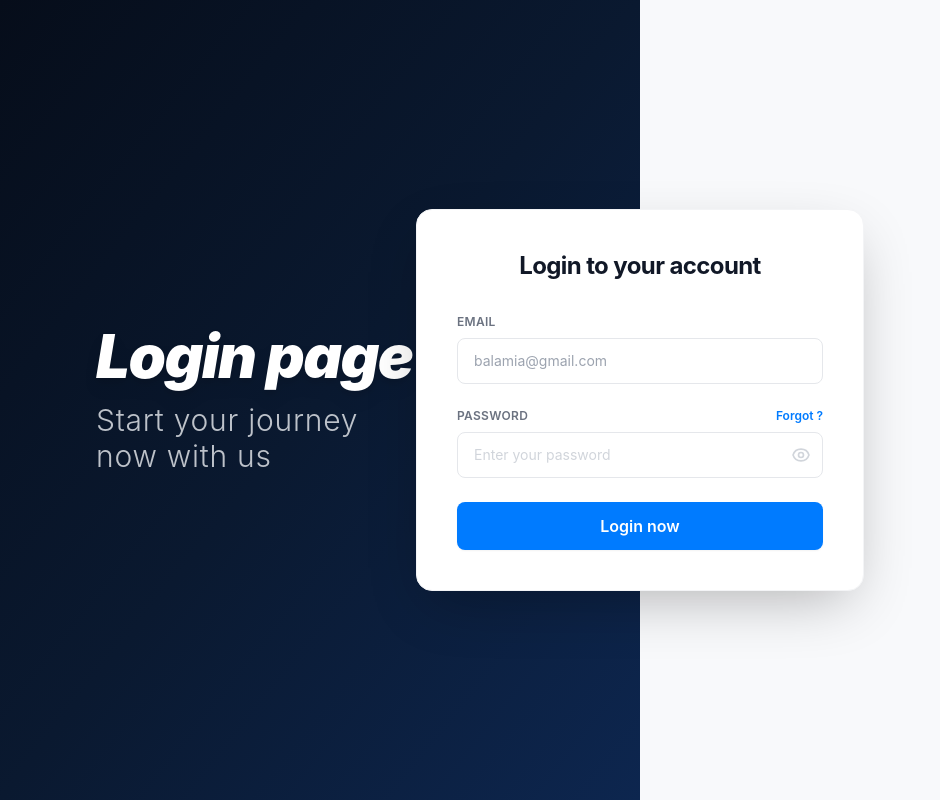
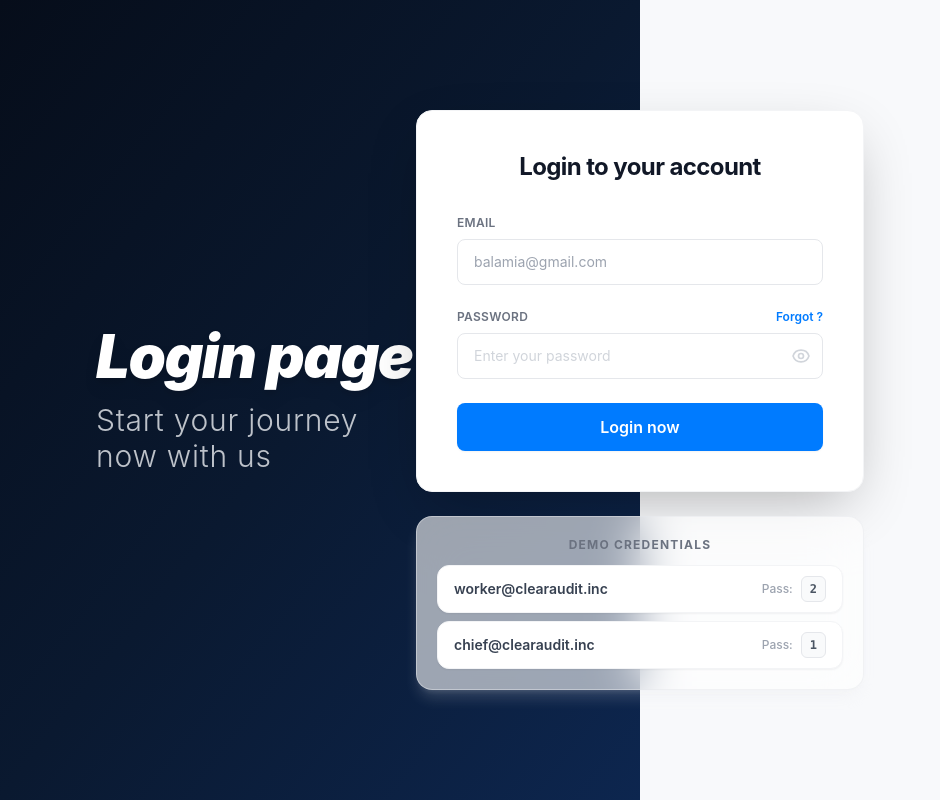
Before and after one commit to binayakzen/ClearAudit, a React (Vite) app in the folder frontend/: page /login in a window 1280 px wide. Shown: the whole page, without its empty margins (0-940 px from the left). Built offline with nearby package versions, Linux system fonts and the light colour scheme; no server answers.

Commit message:
Version 1.1

```diff
--- a/frontend/src/App.jsx
+++ b/frontend/src/App.jsx
@@ -110,6 +110,27 @@ const Login = () => {
             </button>
           </form>
         </div>
+
+        {/* Demo Credentials */}
+        <div className="mt-6 p-5 bg-white/60 dark:bg-slate-900/60 backdrop-blur-xl border border-gray-200/50 dark:border-slate-800/50 rounded-2xl shadow-lg shadow-gray-200/20 dark:shadow-slate-900/20 transition-all hover:bg-white/80 dark:hover:bg-slate-900/80">
+          <p className="text-xs font-bold text-gray-500 dark:text-gray-400 uppercase tracking-widest mb-3 text-center">Demo Credentials</p>
+          <div className="space-y-2 text-sm">
+            <div className="flex items-center justify-between px-4 py-2.5 bg-white dark:bg-slate-800 rounded-xl border border-gray-100 dark:border-slate-700 shadow-sm">
+              <span className="font-semibold text-gray-700 dark:text-gray-300">worker@clearaudit.inc</span>
+              <div className="flex items-center gap-2">
+                <span className="text-xs font-medium text-gray-400">Pass:</span>
+                <span className="font-mono text-xs bg-gray-50 dark:bg-slate-900 border border-gray-200 dark:border-slate-600 px-2 py-1 rounded-md text-gray-600 dark:text-gray-300 font-bold">2</span>
+              </div>
+            </div>
+            <div className="flex items-center justify-between px-4 py-2.5 bg-white dark:bg-slate-800 rounded-xl border border-gray-100 dark:border-slate-700 shadow-sm">
+              <span className="font-semibold text-gray-700 dark:text-gray-300">chief@clearaudit.inc</span>
+              <div className="flex items-center gap-2">
+                <span className="text-xs font-medium text-gray-400">Pass:</span>
+                <span className="font-mono text-xs bg-gray-50 dark:bg-slate-900 border border-gray-200 dark:border-slate-600 px-2 py-1 rounded-md text-gray-600 dark:text-gray-300 font-bold">1</span>
+              </div>
+            </div>
+          </div>
+        </div>
       </div>
     </div>
   );
```
Also changed, not shown: 1 other file (tests, documents, lock files or other folders).
